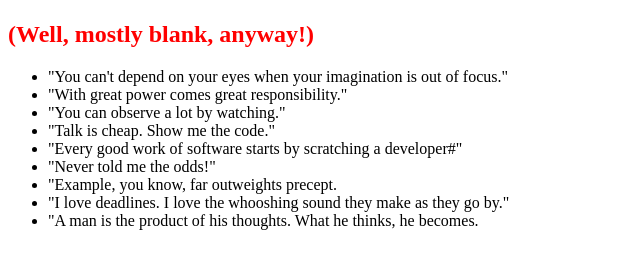
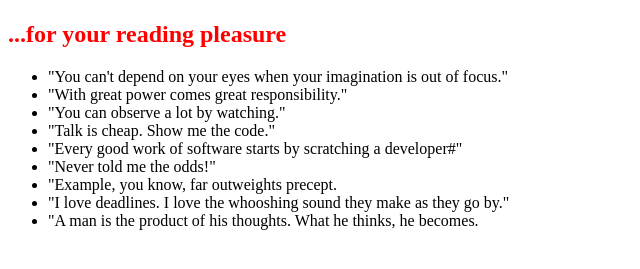
Before and after one commit to apiecemo/0main_openSAP_repo, a plain HTML site: page index.html in a window 1280 px wide. Shown: the part 59-328 px from the top of the page, without its empty margins (0-640 px from the left). Drawn offline with Linux system fonts and the light colour scheme.

Commit message:
changed second header to ..for your reading

```diff
--- a/index.html
+++ b/index.html
@@ -7,7 +7,7 @@
     </head>
 		<body>
 			<h1>A Page of Quotations</h1>
-			<h2>(Well, mostly blank, anyway!)</h2>
+			<h2>...for your reading pleasure</h2>
 			<ul>
 				<li>"You can't depend on your eyes when your imagination is out of focus."</li>
 				<li>"With great power comes great responsibility."</li>
```
